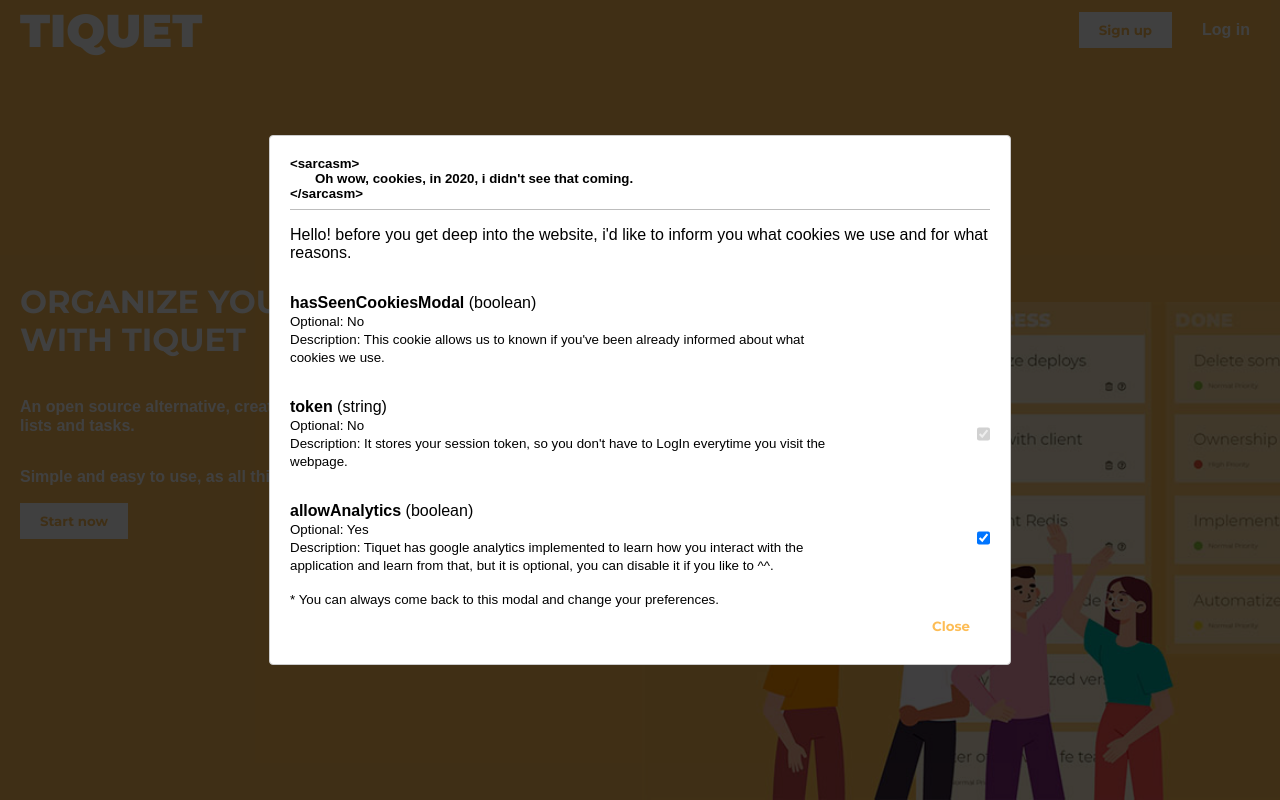
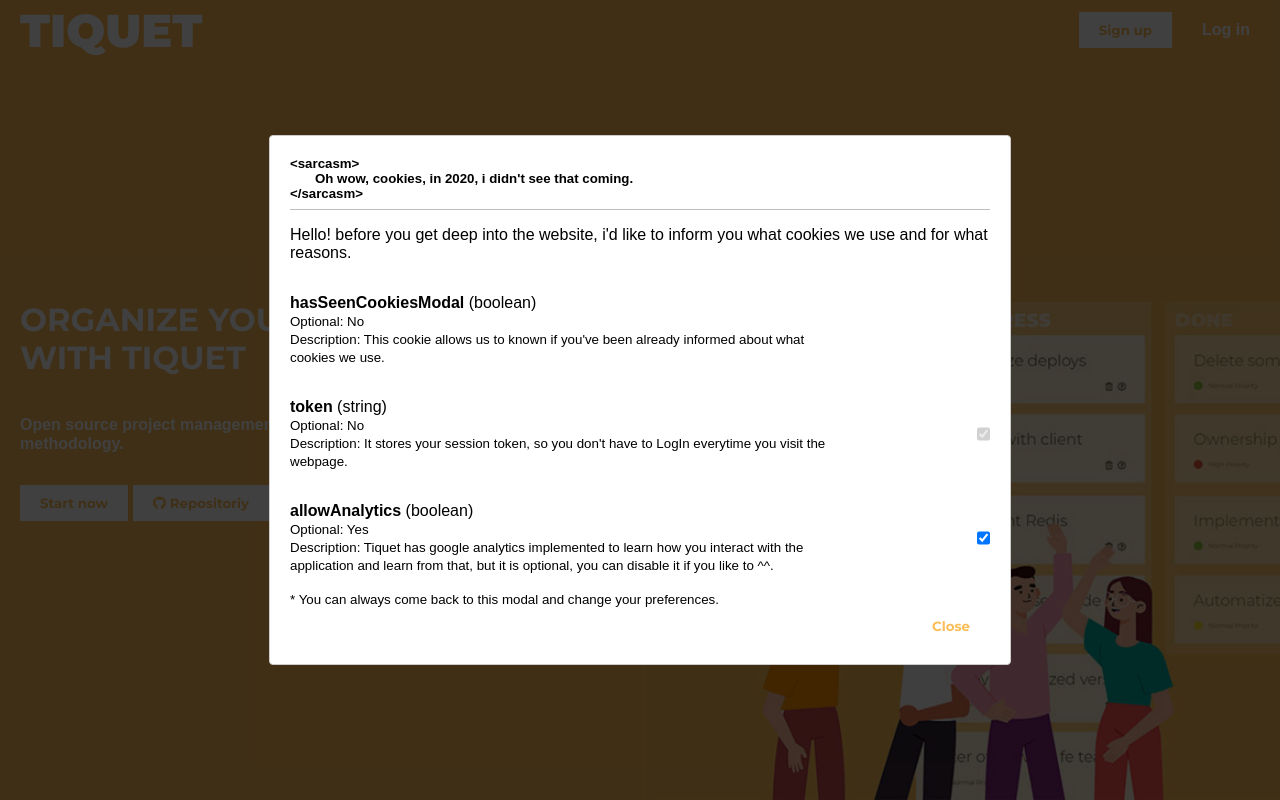
Before and after one commit to FLiotta/Tiquet, a React app in the folder client/: page / in a window 1280 px wide. Built offline with nearby package versions, Linux system fonts and the light colour scheme; no server answers.

Commit message:
Added repository button ton landing

```diff
--- a/client/src/pages/Landing/index.tsx
+++ b/client/src/pages/Landing/index.tsx
@@ -43,14 +43,20 @@
             with tiquet
           </h1>
           <p className="landing__body-description">
-            An open source alternative, create boards,
-            <br />
-            lists and tasks.
+            Open source project management tool inspired in the kanban methodology.
           </p>
-          <p className="landing__body-description">Simple and easy to use, as all thing should be.</p>
-          <Link to="/auth?mode=signup">
-            <button className="btn btn-primary">Start now</button>
-          </Link>
+          <div className="landing__body-btns">
+            <div>
+              <Link to="/auth?mode=signup">
+                <button className="btn btn-primary">Start now</button>
+              </Link>
+            </div>
+            <div>
+              <a href="https://github.com/FLiotta/Tiquet" target="_blank">
+                <button className="btn btn-primary"><i className="fab fa-github"></i> Repositoriy</button>
+              </a>
+            </div>
+          </div>
         </div>
         <img src={LandingImage} className="landing__body-image" />
       </div>
--- a/client/src/pages/Landing/styles.scss
+++ b/client/src/pages/Landing/styles.scss
@@ -76,5 +76,14 @@
       line-height: 1.2;
       font-weight: 600;
     }
+
+    &-btns {
+      display: flex;
+      margin-top: 15px;
+
+      & > * {
+        margin-right: 5px;
+      }
+    }
   }
 }
```
